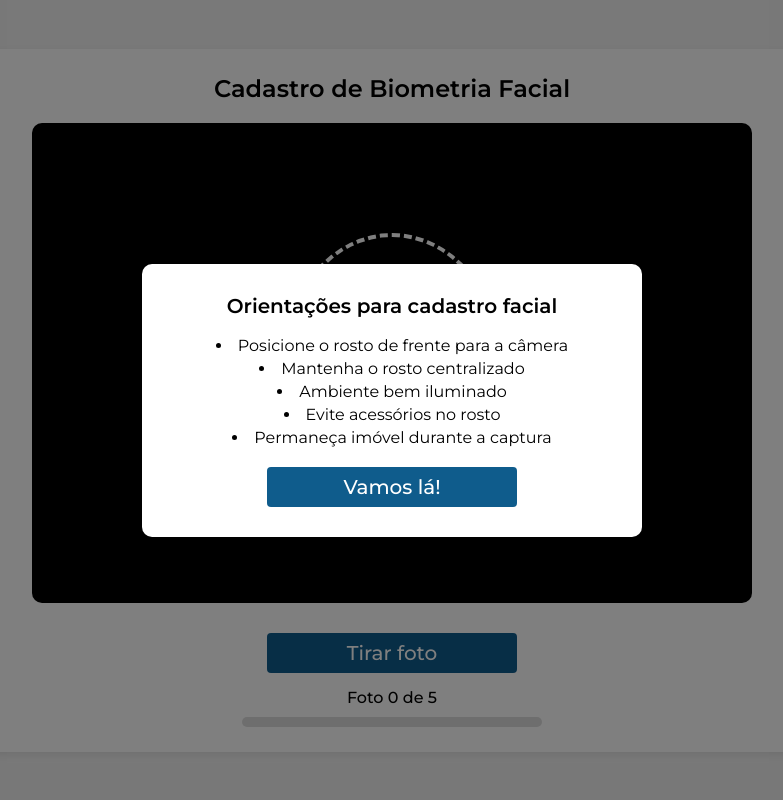
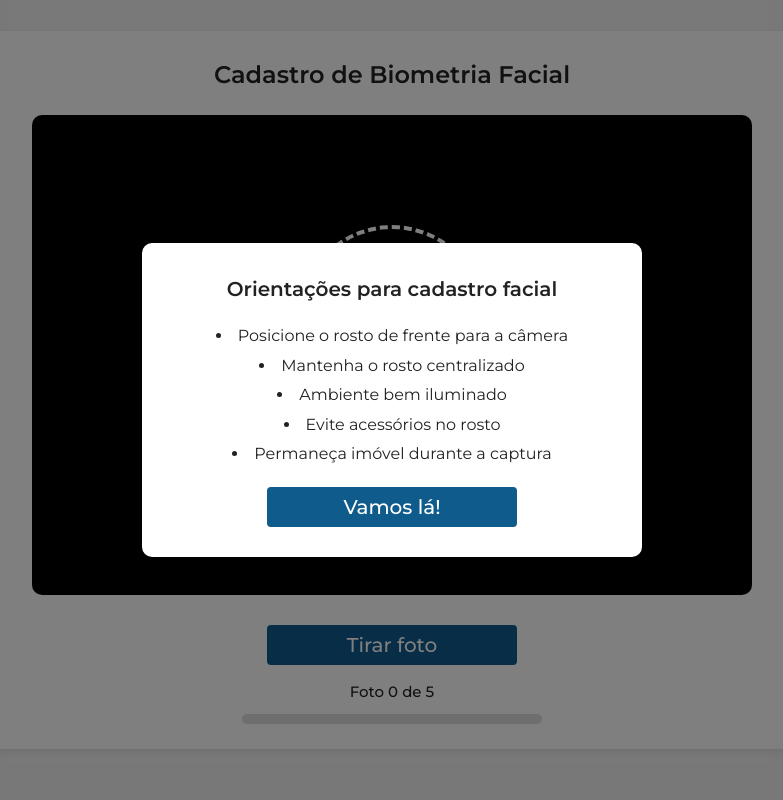
Before and after one commit to worksyncsistema-del/WorkSync, a Flask app: page /cadastroFotoNF in a window 1280 px wide. Shown: the whole page, without its empty margins (248-1031 px from the left). Run offline with Flask 3, Linux system fonts and the light colour scheme; the visitor is signed in with stand-in values (Sample User, id 1); some libraries are stand-ins or nearby versions.

Commit message:
WIP css global

```diff
--- /dev/null
+++ b/static/css/worksync-global.css
@@ -0,0 +1,267 @@
+:root {
+  /* Cores */
+  --color-primary: #0f5c8c;
+  --color-primary-dark: #0c4a70;
+  --color-white: #ffffff;
+  --color-bg-light: #f0f2f5;
+  --color-border: #e5e7eb;
+  --color-text-dark: #222222;
+  --color-text-medium: #666666;
+  --color-text-light: #888888;
+  --color-input-bg: #fafbfc;
+  --color-text-placeholder: #bbb;
+
+  --color-success: #34d399;
+  --color-warning: #fbbf24;
+  --color-danger: #f87171;
+
+  /* Tipografia */
+  --font-family-base: 'Montserrat', sans-serif;
+  --font-weight-regular: 400;
+  --font-weight-medium: 500;
+  --font-weight-semibold: 600;
+  --font-weight-bold: 700;
+
+  --font-size-h1: 28px;
+  --font-size-h2: 20px;
+  --font-size-h3: 16px;
+  --font-size-body: 15px;
+  --font-size-small: 12px;
+  --font-size-xsmall: 11px;
+}
+
+* {
+  padding: 0;
+  margin: 0;
+  box-sizing: border-box;
+  font-family: var(--font-family-base);
+}
+
+body {
+  background: var(--color-bg-light);
+  color: var(--color-text-dark);
+  line-height: 1.6;
+}
+
+.page-container {
+  padding: 30px;
+}
+
+h1 {
+  font-size: var(--font-size-h1);
+  font-weight: var(--font-weight-bold);
+  color: var(--color-text-dark);
+  margin-bottom: 25px;
+}
+
+h2 {
+  font-size: var(--font-size-h2);
+  font-weight: var(--font-weight-semibold);
+  color: var(--color-text-dark);
+  margin-bottom: 20px;
+}
+
+h3 {
+  font-size: var(--font-size-h3);
+  font-weight: var(--font-weight-semibold);
+  color: var(--color-text-dark);
+  margin-bottom: 16px;
+}
+
+label {
+  font-size: var(--font-size-small);
+  font-weight: var(--font-weight-semibold);
+  color: var(--color-text-light);
+  text-transform: uppercase;
+  letter-spacing: 0.05em;
+}
+
+/* Cards */
+.card {
+  background: var(--color-white);
+  padding: 22px 24px;
+  border-radius: 10px;
+  box-shadow: 0 2px 10px rgba(0, 0, 0, 0.07);
+  margin-bottom: 20px; /* Adicionado para espaçamento entre cards */
+}
+
+/* Buttons */
+.btn-primary {
+  display: inline-flex;
+  align-items: center;
+  justify-content: center;
+  gap: 7px;
+  padding: 0 18px;
+  height: 40px;
+  background: var(--color-primary);
+  color: var(--color-white);
+  font-size: 14px;
+  font-weight: var(--font-weight-semibold);
+  border: none;
+  border-radius: 7px;
+  cursor: pointer;
+  white-space: nowrap;
+  transition: background 0.2s, transform 0.1s;
+}
+
+.btn-primary:hover {
+  background: var(--color-primary-dark);
+}
+
+.btn-primary:active {
+  transform: scale(0.97);
+}
+
+/* Form Inputs */
+.input-group {
+  display: flex;
+  flex-direction: column;
+  gap: 5px;
+}
+
+input[type="text"],
+input[type="email"],
+input[type="password"],
+input[type="date"],
+input[type="time"],
+select {
+  padding: 9px 12px;
+  font-size: var(--font-size-body);
+  font-family: var(--font-family-base);
+  height: 40px;
+  border: 1.5px solid var(--color-border);
+  border-radius: 7px;
+  color: var(--color-text-dark);
+  background: var(--color-input-bg);
+  transition: border-color 0.2s;
+  outline: none;
+  width: 100%; /* Para inputs dentro de grids */
+}
+
+input[type="text"]:focus,
+input[type="email"]:focus,
+input[type="password"]:focus,
+input[type="date"]:focus,
+input[type="time"]:focus,
+select:focus {
+  border-color: var(--color-primary);
+  background: var(--color-white);
+}
+
+input::placeholder {
+  color: var(--color-text-placeholder);
+  font-size: var(--font-size-small);
+}
+
+/* Tables */
+.table-container {
+  /* Adicionar estilos de card se a tabela estiver dentro de um card */
+}
+
+.table {
+  width: 100%;
+  border-collapse: collapse;
+}
+
+.table th {
+  text-align: left;
+  padding: 10px 14px;
+  font-size: var(--font-size-small);
+  font-weight: var(--font-weight-semibold);
+  text-transform: uppercase;
+  letter-spacing: 0.06em;
+  color: var(--color-text-light);
+  border-bottom: 1.5px solid var(--color-border);
+}
+
+.table td {
+  padding: 13px 14px;
+  border-bottom: 1px solid var(--color-bg-light);
+  vertical-align: middle;
+  font-size: var(--font-size-body);
+  color: var(--color-text-dark);
+}
+
+.table tbody tr:last-child td {
+  border-bottom: none;
+}
+
+.table tbody tr:hover {
+  background: var(--color-input-bg);
+  transition: background 0.15s;
+}
+
+/* Status Indicators (Pontos) */
+.status-indicator {
+  position: relative;
+  display: inline-flex;
+  align-items: center;
+  padding-left: 12px;
+  font-weight: var(--font-weight-medium);
+  color: var(--color-text-dark);
+}
+
+.status-indicator::before {
+  content: "";
+  position: absolute;
+  left: 0;
+  top: 50%;
+  transform: translateY(-50%);
+  width: 3px;
+  height: 16px;
+  border-radius: 2px;
+}
+
+.status-ok::before     { background: var(--color-success); }
+.status-warning::before { background: var(--color-warning); }
+.status-danger::before   { background: var(--color-danger); }
+
+/* Badges */
+.badge {
+  display: inline-block;
+  padding: 2px 8px;
+  border-radius: 20px;
+  font-size: var(--font-size-xsmall);
+  font-weight: var(--font-weight-semibold);
+  vertical-align: middle;
+}
+
+.badge-info {
+  background: #e0f2fe; /* Exemplo de cor específica para badge de informação */
+  color: #0369a1;
+}
+
+/* Utility classes for layout */
+.flex-group {
+  display: flex;
+  gap: 20px;
+  margin-bottom: 20px;
+}
+
+.grid-2-cols {
+  display: grid;
+  grid-template-columns: 1fr 1fr;
+  gap: 15px;
+}
+
+.grid-3-cols {
+  display: grid;
+  grid-template-columns: 1fr 1fr 1fr;
+  gap: 15px;
+}
+
+/* General text styles */
+p {
+  font-size: var(--font-size-body);
+  color: var(--color-text-dark);
+}
+
+/* Links */
+a {
+  color: var(--color-primary);
+  text-decoration: none;
+}
+
+a:hover {
+  text-decoration: underline;
+}
--- a/templates/cadastroFotoNF.html
+++ b/templates/cadastroFotoNF.html
@@ -4,11 +4,14 @@
 <head>
   <meta charset="UTF-8">
   <title>Cadastro de Biometria Facial</title>
-
+ <!-- Fonte Montserrat -->
   <link rel="preconnect" href="https://fonts.googleapis.com">
   <link rel="preconnect" href="https://fonts.gstatic.com" crossorigin>
-  <link href="https://fonts.googleapis.com/css2?family=Montserrat:wght@400;500;600&display=swap" rel="stylesheet">
+  <link href="https://fonts.googleapis.com/css2?family=Montserrat:wght@400;500;600;700&display=swap" rel="stylesheet">
 
+  <!-- CSS Global -->
+  <link rel="stylesheet" href="{{ url_for('static', filename='css/worksync-global.css') }}">
+  <!-- CSS Específico -->
   <link rel="stylesheet" href="{{ url_for('static', filename='css/cadastroFotoNF.css') }}">
 
 </head>
```
